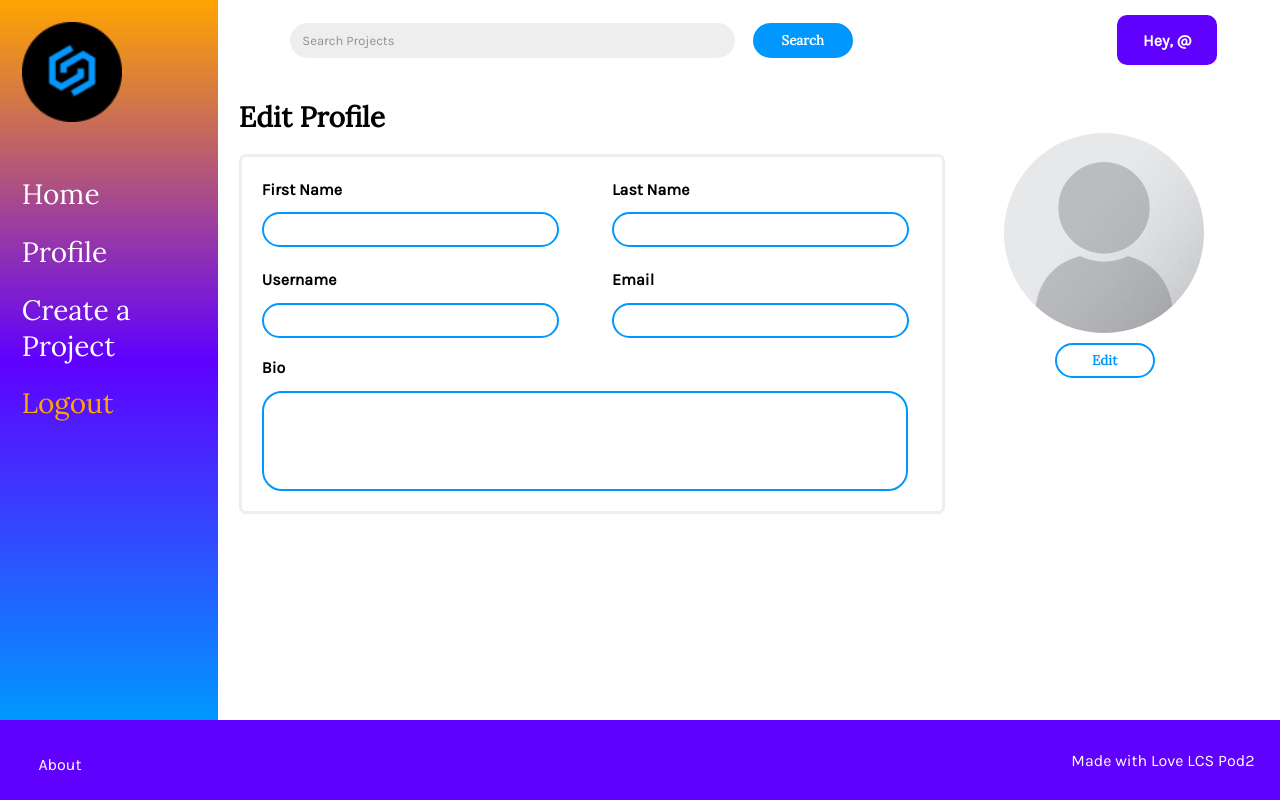
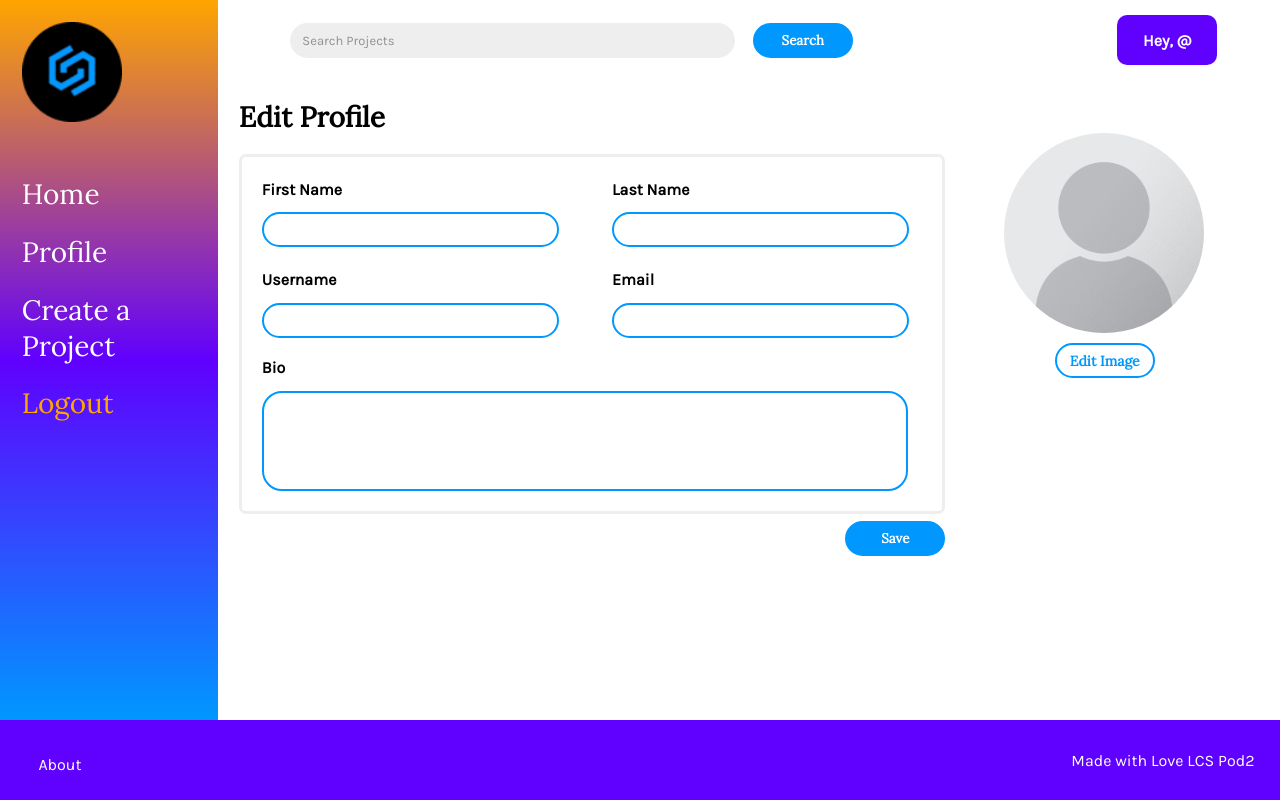
Before and after one commit to LaurierCS/TechHunt, a Django app: page /edit-profile/ in a window 1280 px wide. Run offline with Django 3.2, Linux system fonts and the light colour scheme.

Commit message:
Added edit image and save buttons to edit profile page

```diff
--- a/Wampus/app/static/main.css
+++ b/Wampus/app/static/main.css
@@ -1098,3 +1098,8 @@ label {
   margin: 0;
   padding: 5%;
 }
+
+.btn--update {
+  align-self: flex-end;
+  margin: 1% 5% 0 0;
+}
--- a/Wampus/app/templates/edit-profile.html
+++ b/Wampus/app/templates/edit-profile.html
@@ -29,11 +29,14 @@
                 <textarea class="textarea--bio" name="description"></textarea>
             </div>
         </div>
+        {% with name="Save" classes="btn btn--update" type="submit" click=""%}
+            {% include "components/buttonComponent.html"  %}
+        {% endwith %}
     </div>
     <div class="profileImgContainer">
         <div class="profileImg" style="background-image:url('../static/images/placeholder.png')"></div>
-        {% with name="Edit" classes="btn btn--editProfileImage" type="submit" click=""%}
-            {% include "components/buttonComponent.html"  %}
-        {% endwith %}
+        <input type="file" id="uploadProfileImg" hidden>
+        <label for="uploadProfileImg" class="btn btn--editProfileImage">Edit Image</label>
+
     </div>
 {% endblock content %}
```
